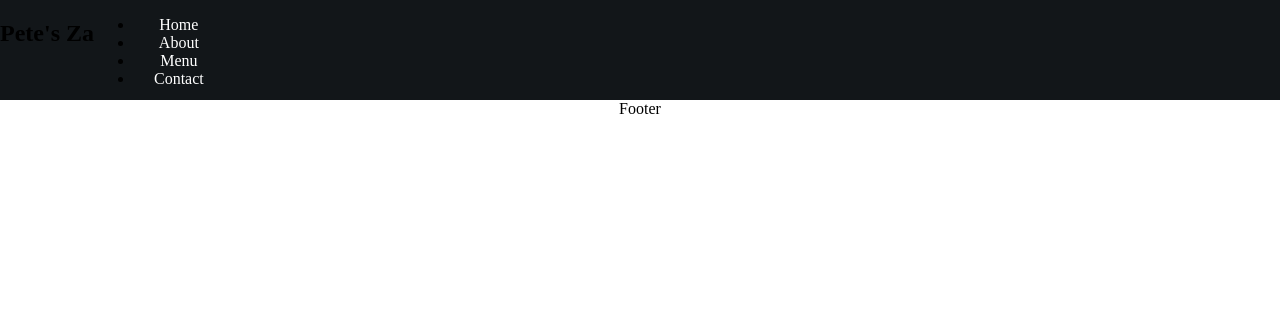
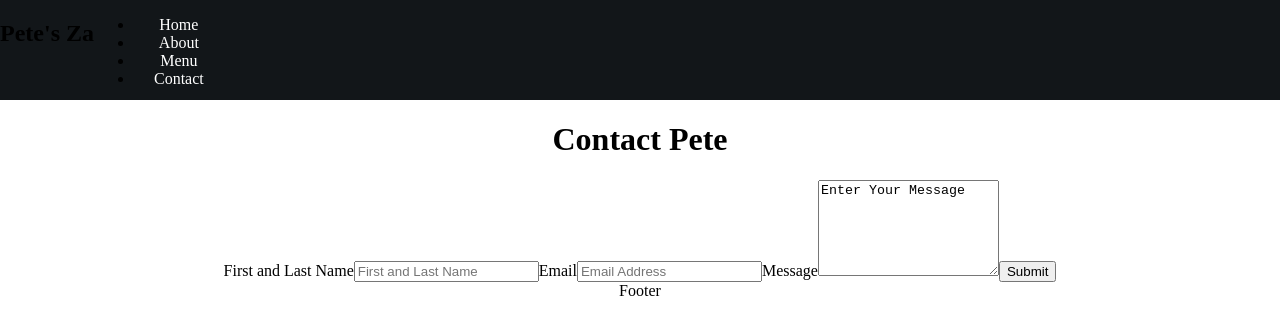
Before and after one commit to sarahgjacobs/petes-za, a React (Create React App) app: page /contact in a window 1280 px wide. Shown: the top 334 px of the page. Built offline with nearby package versions, Linux system fonts and the light colour scheme.

Commit message:
added contact page

```diff
--- a/src/App.js
+++ b/src/App.js
@@ -6,6 +6,7 @@ import Home from './pages/Home';
 import Footer from './components/Footer';
 import Menu from './pages/Menu';
 import About from './pages/About';
+import Contact from './pages/Contact';
 
 function App() {
   return (
@@ -16,6 +17,8 @@ function App() {
       <Route path='/'element={<Home />}/>
       <Route path='/menu'element={<Menu />}/>
       <Route path='/about'element={<About />}/>
+      <Route path='/contact'element={<Contact />}/>
+
 
 
 
--- /dev/null
+++ b/src/pages/Contact.js
@@ -0,0 +1,25 @@
+import React from 'react'
+
+function Contact() {
+  return (
+    <div className='contact'>
+        <h1>Contact Pete</h1>
+    <div className='leftSide'>
+
+    </div>
+    <div className='rightSide'></div>
+    <form className='contactForm' method='POST'>
+        <label htmlfor="name">First and Last Name</label>
+        <input name="name" placeholder='First and Last Name' type='text' />
+        <label htmlfor="email">Email</label>
+        <input name="email" placeholder='Email Address' type='email' />
+        <label htmlfor="message">Message</label>
+        <textarea rows="6" name="message" placeholder='Message'>Enter Your Message</textarea>
+        <button type="submit">Submit</button>
+
+    </form>
+    </div>
+  )
+}
+
+export default Contact
```
